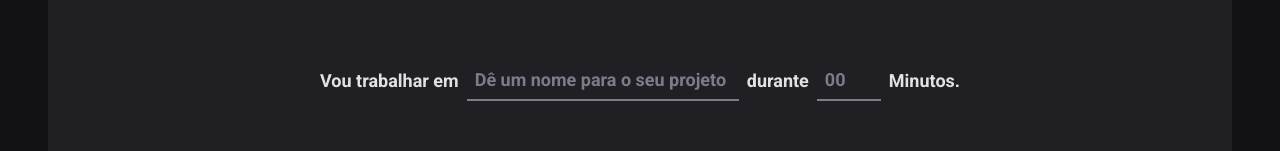
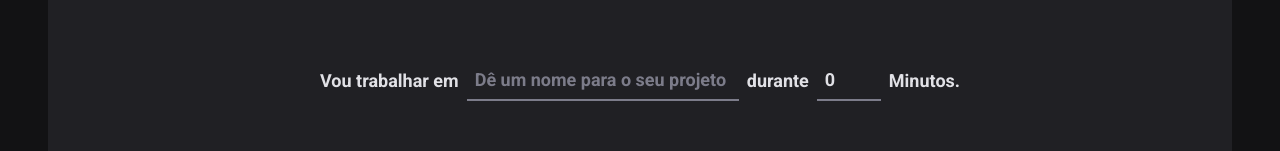
Before and after one commit to Jeimissonb/ignite-timer, a React (Vite) app: page / in a window 1280 px wide. Shown: the part 166-317 px from the top of the page. Built offline with nearby package versions, Linux system fonts and the light colour scheme.

Commit message:
setting react hook form to form and validations with zod

```diff
--- a/package.json
+++ b/package.json
@@ -10,11 +10,14 @@
     "lint": "eslint src --ext .ts,.tsx --fix"
   },
   "dependencies": {
+    "@hookform/resolvers": "^3.1.0",
     "phosphor-react": "^1.4.1",
     "react": "^18.2.0",
     "react-dom": "^18.2.0",
+    "react-hook-form": "^7.44.2",
     "react-router-dom": "^6.11.2",
-    "styled-components": "^5.3.11"
+    "styled-components": "^5.3.11",
+    "zod": "^3.21.4"
   },
   "devDependencies": {
     "@rocketseat/eslint-config": "^1.2.0",
--- a/src/pages/Home/index.tsx
+++ b/src/pages/Home/index.tsx
@@ -1,4 +1,7 @@
 import { Play } from 'phosphor-react'
+import { useForm } from 'react-hook-form'
+import { zodResolver } from '@hookform/resolvers/zod'
+import * as zod from 'zod'
 import {
   CountdownContainer,
   FormContainer,
@@ -9,16 +12,42 @@ import {
   TaskInput,
 } from './styles'
 
+const newCycleFormValidationSchema = zod.object({
+  task: zod.string().min(1, 'Informe a tarefa'),
+  minutesAmount: zod
+    .number()
+    .min(5, 'O ciclo precisa ser de no mínimo 5 minutos.')
+    .max(60, 'O ciclo precisa ser de no máximo 60 minutos.'),
+})
+
+type NewCycleFormData = zod.infer<typeof newCycleFormValidationSchema>
+
 export function Home() {
+  const { register, handleSubmit, watch, reset } = useForm<NewCycleFormData>({
+    resolver: zodResolver(newCycleFormValidationSchema),
+    defaultValues: {
+      task: '',
+      minutesAmount: 0,
+    },
+  })
+
+  function handleCreateNewCycle(data: NewCycleFormData) {
+    reset()
+  }
+
+  const task = watch('task')
+  const isSubmitDisabled = !task
+
   return (
     <HomeContainer>
-      <form action="">
+      <form onSubmit={handleSubmit(handleCreateNewCycle)} action="">
         <FormContainer>
           <label htmlFor="task">Vou trabalhar em</label>
           <TaskInput
             id="task"
             list="task-suggestions"
             placeholder="Dê um nome para o seu projeto"
+            {...register('task')}
           />
 
           <datalist id="task-suggestions">
@@ -36,6 +65,7 @@ export function Home() {
             step={5}
             min={5}
             max={50}
+            {...register('minutesAmount', { valueAsNumber: true })}
           />
 
           <span>Minutos.</span>
@@ -49,7 +79,7 @@ export function Home() {
           <span>0</span>
         </CountdownContainer>
 
-        <StartCountdownButton disabled type="submit">
+        <StartCountdownButton disabled={isSubmitDisabled} type="submit">
           <Play />
           Começar
         </StartCountdownButton>
```
Also changed, not shown: 1 other file (tests, documents, lock files or other folders).
